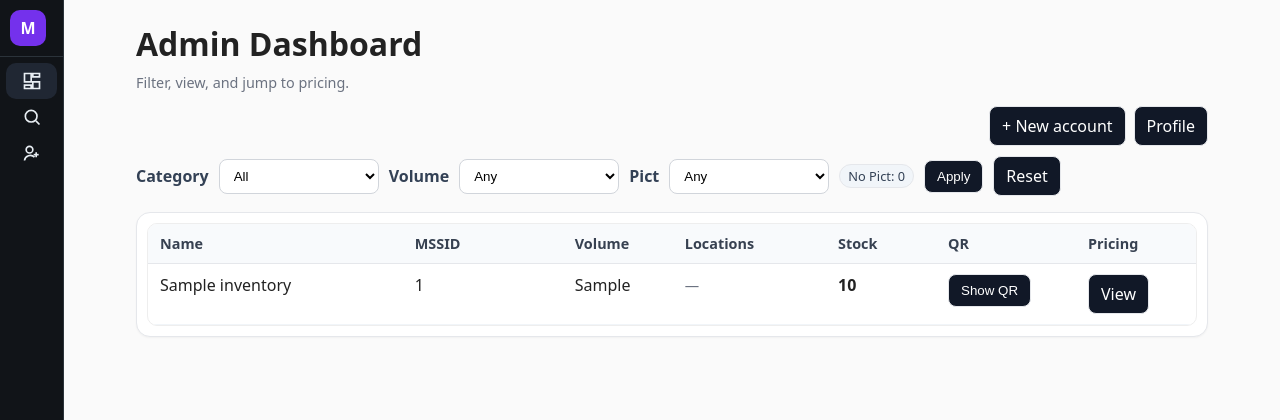
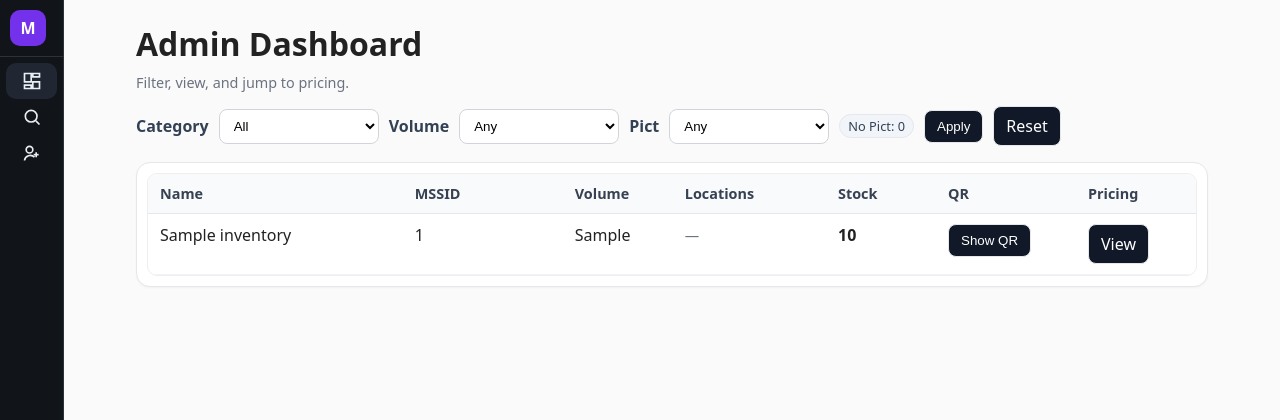
Before and after one commit to osmanthus0731/stock-checker, a Flask app: page /admin_dashboard in a window 1280 px wide. Shown: the top 420 px of the page. Run offline with Flask 3, Linux system fonts and the light colour scheme; the visitor is signed in with stand-in values (Sample User, id 1); a database or web service that is not in the repository returns one stand-in record (values such as "Sample title").

Commit message:
Remove action buttons from admin dashboard
Removed action buttons section from admin dashboard.

```diff
--- a/templates/admin_dashboard.html
+++ b/templates/admin_dashboard.html
@@ -37,12 +37,6 @@
 
 <h1 style="margin:0 0 8px">Admin Dashboard</h1>
 <p class="muted" style="margin:0 0 14px;">Filter, view, and jump to pricing.</p>
-
-<!-- Action buttons -->
-<div style="display:flex;justify-content:flex-end;gap:8px;margin:6px 0 10px">
-  <a class="btn" href="{{ url_for('create_user') }}">+ New account</a>
-  <a class="btn" href="{{ url_for('profile') }}">Profile</a>
-</div>
 
 {% set ns = namespace(nopict=0) %}
 {% for p in products %}
```
